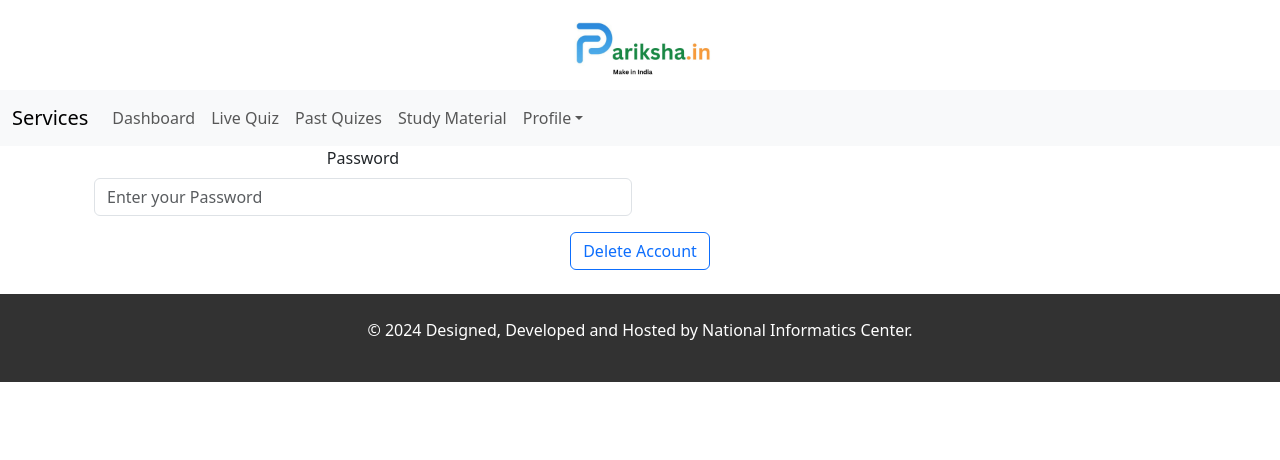
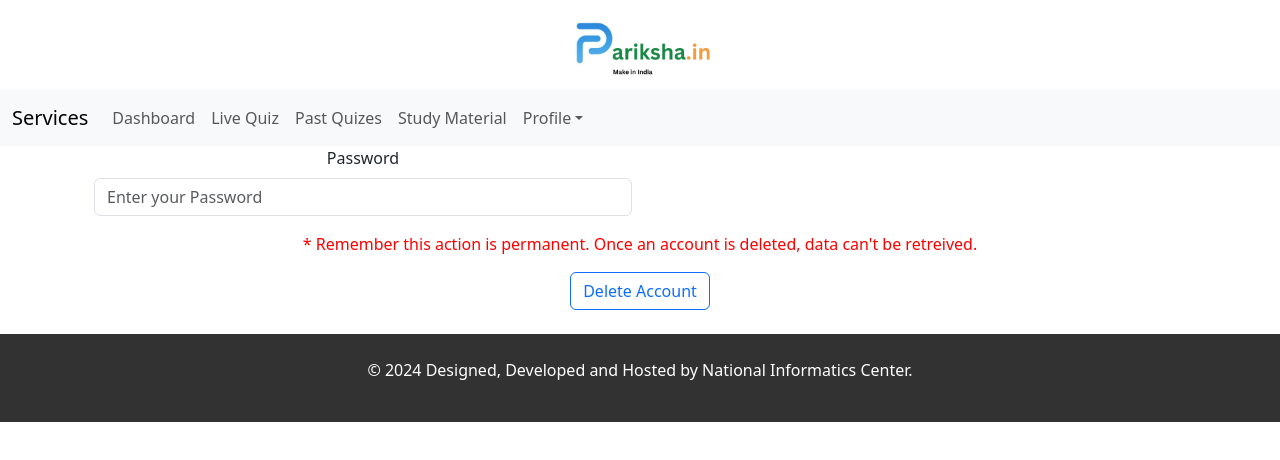
Before and after one commit to yash264/Pariksha, a React (Create React App) app in the folder client/: page /User/delete/1 in a window 1280 px wide. Shown: the top 460 px of the page. Built offline with nearby package versions, Linux system fonts and the light colour scheme.

Commit message:
Update Delete.jsx

```diff
--- a/client/src/User/Delete.jsx
+++ b/client/src/User/Delete.jsx
@@ -78,6 +78,7 @@ function Delete() {
                         <label for="password" class="form-label">Password</label>
                         <input type="password" class="form-control" onChange={(e) => setPassword(e.target.value)} placeholder="Enter your Password" />
                     </div>
+                    <span style={{color:"red"}}>* Remember this action is permanent. Once an account is deleted, data can't be retreived.</span>
                     <div class="col-12">
                         <button type="submit" class="btn btn-outline-primary">Delete Account</button>
                     </div>
```
